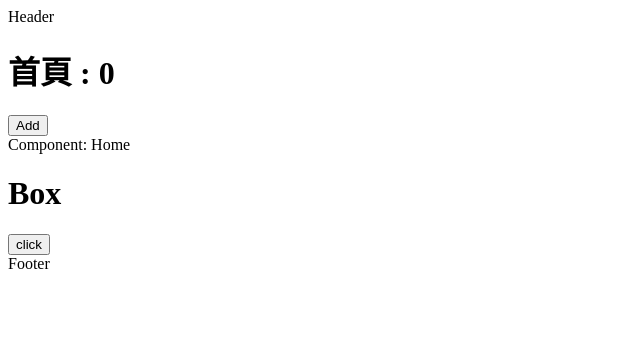
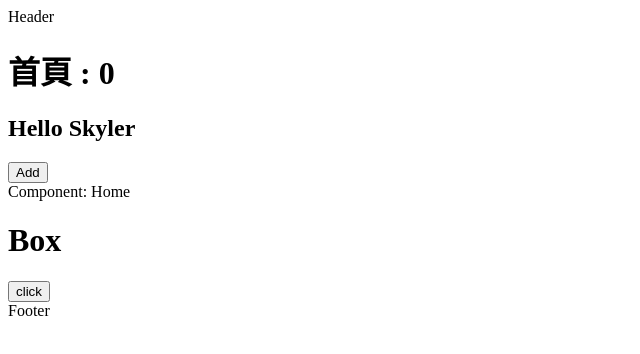
Before and after one commit to SkylerChou/nuxt3-demo, a Nuxt app: page / in a window 1280 px wide. Shown: the top 354 px of the page, without its empty margins (0-640 px from the left). Built offline with nearby package versions, Linux system fonts and the light colour scheme.

Commit message:
章節 1-14 - 架構解析 - Plugins 第一種方式 - provide

```diff
--- a/pages/index.vue
+++ b/pages/index.vue
@@ -1,5 +1,6 @@
 <template>
   <h1>首頁 : {{ store.count }}</h1>
+  <h2>{{$hello("Skyler")}}</h2>
   <button @click="store.addCount">Add</button>
 
   <!-- Nuxt 自動 import -->
@@ -10,6 +11,9 @@
 <script setup>
 // const {count, addCount}=useAddCount()
 
+// 取 plugin 方法前面都要加 $
+const { $hello } = useNuxtApp()
+
 const store=useHomeStore()
 </script>
 
--- /dev/null
+++ b/plugins/hello.js
@@ -0,0 +1,9 @@
+export default defineNuxtPlugin((nuxtApp) => {
+
+  return {
+    // 注入方法到 Nuxt
+    provide:{
+      hello:(msg)=>`Hello ${msg}`
+    }
+  }
+})
```
Also changed, not shown: plugins/README.md (added), 1 other file (tests, documents, lock files or other folders).
